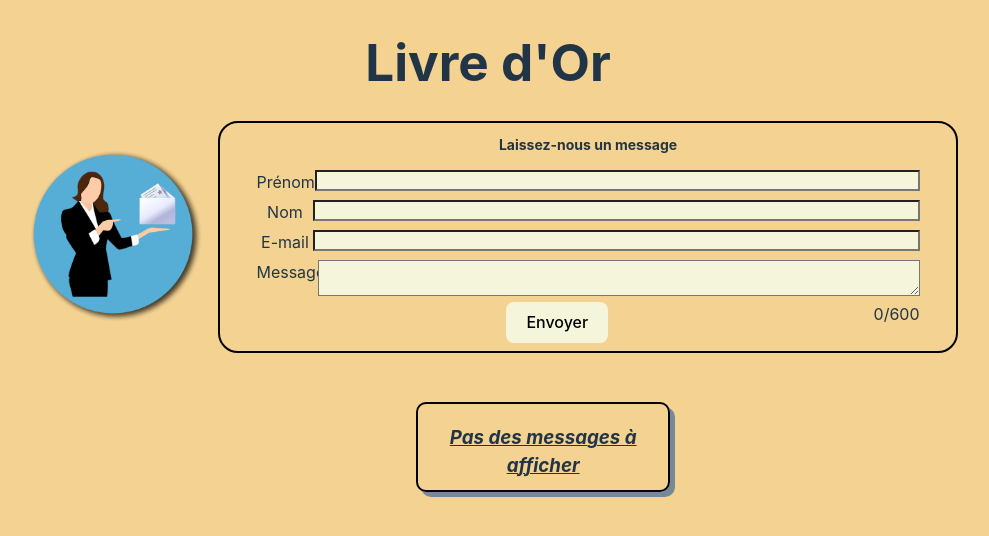
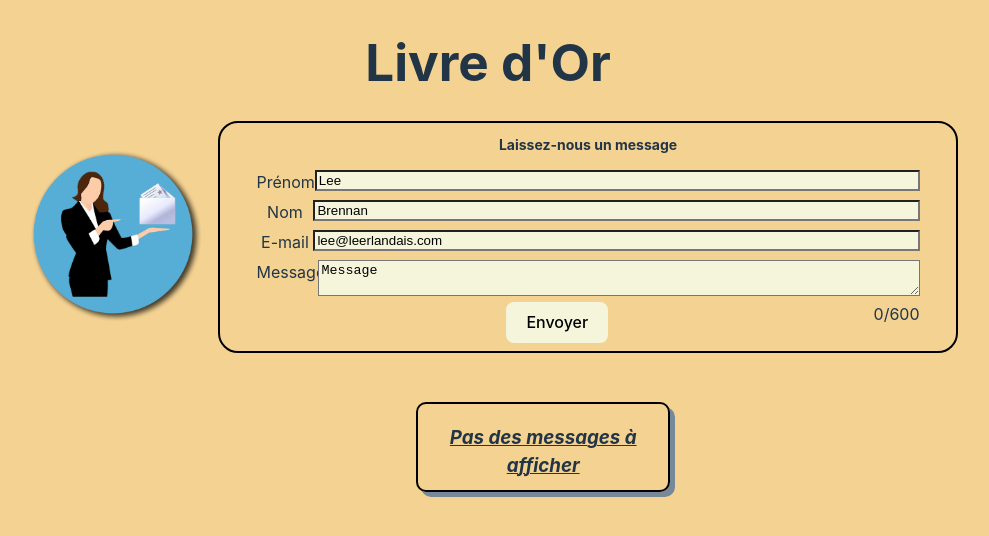
Before and after one commit to Leerlandais/react-msg, a React (Vite) app: page / in a window 1280 px wide. Shown: the top 536 px of the page, without its empty margins (152-1141 px from the left). Built offline with nearby package versions, Linux system fonts and the light colour scheme.

Commit message:
added comments

```diff
--- a/src/components/MessageForm.jsx
+++ b/src/components/MessageForm.jsx
@@ -1,31 +1,28 @@
 import { useState } from "react";
 
 export default function MessageForm(props) {
-    // State for each input
-    const [newMsg, setNewMsg] = useState("");
-    const [firstName, setFirstName] = useState("");
-    const [lastName, setLastName] = useState("");
-    const [userMail, setUserMail] = useState("");
+    // Need a state for each input - NOTE TO SELF: Find out if it's possible to do these together, for example const [newMsg, setNewMsg] = useState([])
+    const [newMsg, setNewMsg] = useState("Message");
+    const [firstName, setFirstName] = useState("Lee");
+    const [lastName, setLastName] = useState("Brennan");
+    const [userMail, setUserMail] = useState("lee@leerlandais.com");
 
-    // Form submission handler
     function formSubmission(e) {
+        // Can't have a form without a preventDef :-D
         e.preventDefault();
+        if (!newMsg || !firstName || !userMail) return; // surname is optional so no need for it here
 
-        // Basic validation (ensure all fields are filled)
-        if (!newMsg || !firstName || !lastName || !userMail) return;
-
-        // Create the message object
+        // creation of the form object
         const formData = {
             firstname: firstName,
             lastname: lastName,
             email: userMail,
-            message: newMsg,
+            text: newMsg,
         };
-
-        // Pass the form data to parent via props
+        // have to send the data myself seeming as I prevented the submit (back in the day, I often forgot this bit)
         props.onSubmit(formData);
 
-        // Reset form fields
+        // Clear out the fields once the form is submitted - As with the useState NTS, think of how to do this with a single line of code
         setNewMsg("");
         setFirstName("");
         setLastName("");
@@ -33,10 +30,10 @@ export default function MessageForm(props) {
     }
 
     return (
+        // Need to find out how to comment within the form as '//' doesn't work
         <form onSubmit={formSubmission} className="myForm" id="myForm">
             <h2 id="h2Message">Laissez-nous un message</h2>
 
-            {/* First Name Input */}
             <div className="formDiv div_firstname">
                 <label htmlFor="firstname" id="label_firstname" className="inputLabel">
                     Prénom
@@ -47,11 +44,10 @@ export default function MessageForm(props) {
                     id="inputFirstName"
                     className="inputText input_firstName"
                     value={firstName}
-                    onChange={(e) => setFirstName(e.target.value)} // Handle change
+                    onChange={(e) => setFirstName(e.target.value)}
                 />
             </div>
 
-            {/* Last Name Input */}
             <div className="formDiv div_lastname">
                 <label htmlFor="lastname" id="label_lastname" className="inputLabel">
                     Nom
@@ -62,26 +58,24 @@ export default function MessageForm(props) {
                     id="inputLastName"
                     className="inputText input_lastName"
                     value={lastName}
-                    onChange={(e) => setLastName(e.target.value)} // Handle change
+                    onChange={(e) => setLastName(e.target.value)}
                 />
             </div>
 
-            {/* Email Input */}
             <div className="formDiv div_usermail">
                 <label htmlFor="usermail" id="label_usermail" className="inputLabel">
                     E-mail
                 </label>
                 <input
-                    type="email" // Better to use "email" type for validation
+                    type="email"
                     name="usermail"
                     id="inputUserMail"
                     className="inputText input_usermail"
                     value={userMail}
-                    onChange={(e) => setUserMail(e.target.value)} // Handle change
+                    onChange={(e) => setUserMail(e.target.value)}
                 />
             </div>
 
-            {/* Message Input */}
             <div className="formDiv div_message">
                 <label htmlFor="message" id="label_message" className="inputLabel label_mess">
                     Message
@@ -93,11 +87,10 @@ export default function MessageForm(props) {
                     cols="20"
                     rows="2"
                     value={newMsg}
-                    onChange={(e) => setNewMsg(e.target.value)} // Handle change
+                    onChange={(e) => setNewMsg(e.target.value)}
                 />
             </div>
 
-            {/* Submit Button */}
             <div className="formDiv div_subButton">
                 <button className="subButton" id="subButton">
                     Envoyer
--- a/src/components/MessageList.jsx
+++ b/src/components/MessageList.jsx
@@ -9,6 +9,7 @@ export default function MessageList({id, firstname, surname, email, text}) {
             </h4>
             <p>{text}</p>
         </div>
+
     )
 }
 
```
